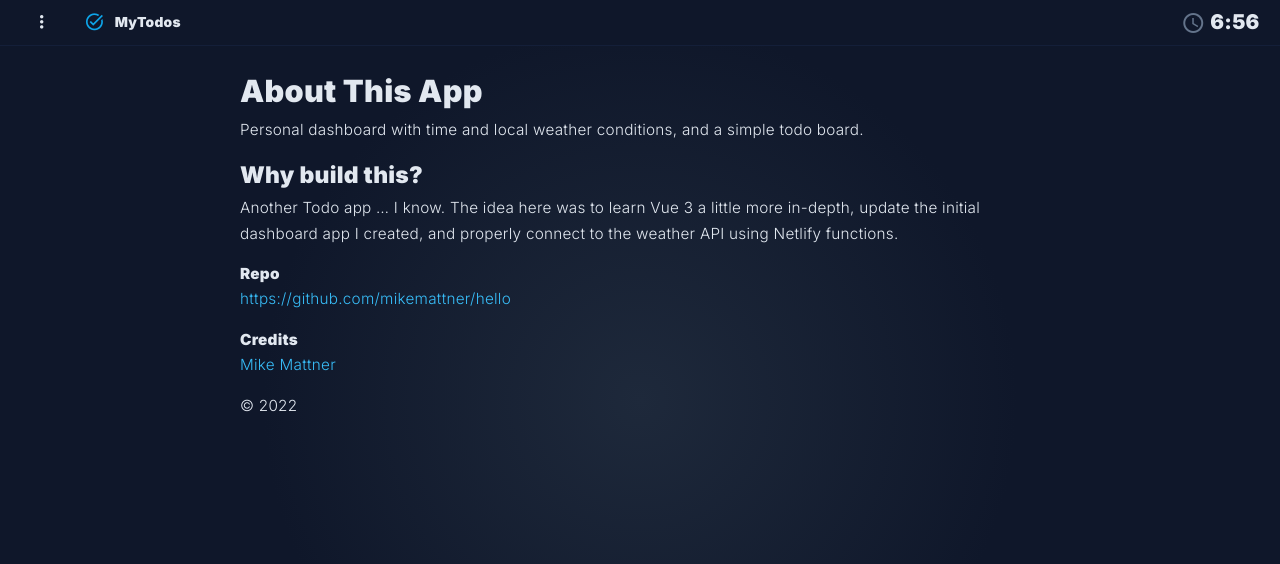
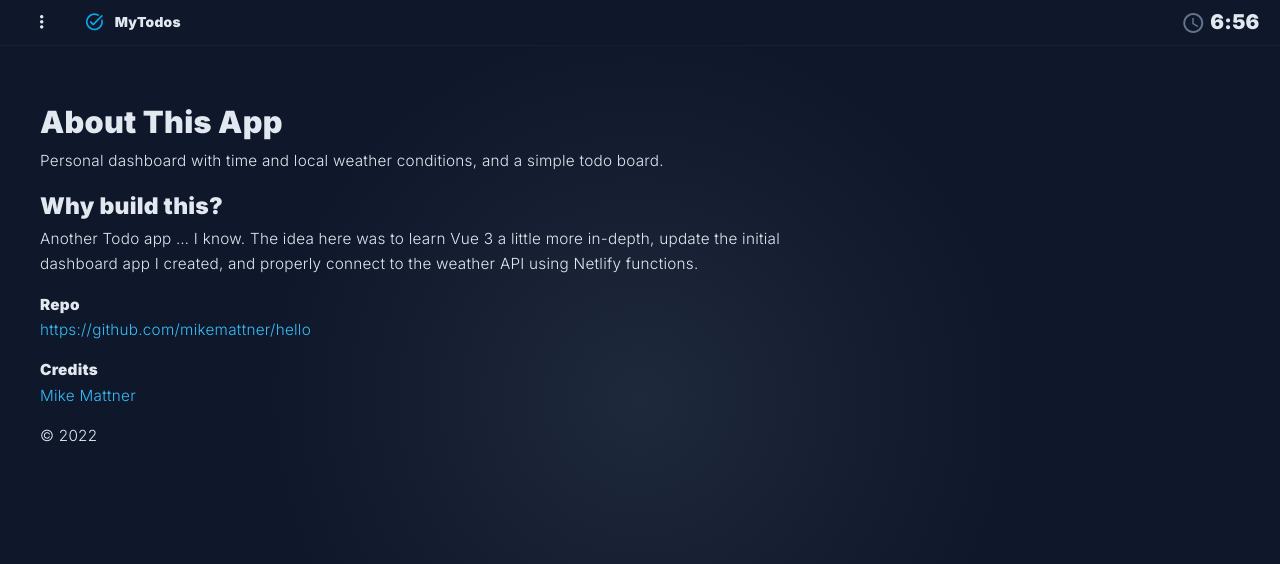
Before and after one commit to mikemattner/hello, a Vue app: page /about in a window 1280 px wide. Shown: the top 564 px of the page. Built offline with nearby package versions, Linux system fonts and the light colour scheme; no server answers; what v-calendar would draw is missing.

Commit message:
Updating spacing and type size values.

```diff
--- a/src/components/CurrentGreeting.vue
+++ b/src/components/CurrentGreeting.vue
@@ -54,7 +54,7 @@ export default defineComponent({
   padding: 0;
 
   &__message {
-    font-size: 1rem;
+    font-size: 1.25rem;
     line-height: 1.2;
     color: var(--bunker-400);
     display: flex;
--- a/src/components/ToDos.vue
+++ b/src/components/ToDos.vue
@@ -226,9 +226,9 @@ export default defineComponent({
 <style lang="scss" scoped>
 .todo-list-header {
   display: grid;
-  align-items: center;
+  align-items: flex-end;
   grid-template-columns: 1fr 1fr;
-  padding: 0 20px 20px;
+  padding: 1.5rem 20px 1.25rem;
 
   .add-task-button-container {
     display: flex;
@@ -267,7 +267,7 @@ export default defineComponent({
     width: 100%;
     position: relative;
     flex-grow: 1;
-    height: 70vh;
+    height: 65vh;
     overflow-y: auto;
     &-draggable {
       min-height: 550px;
--- a/src/views/AboutView.vue
+++ b/src/views/AboutView.vue
@@ -42,12 +42,13 @@ export default defineComponent({
   display: flex;
   flex-direction: column;
   justify-content: flex-start;
-  align-items: center;
+  align-items: flex-start;
   padding: 1rem 20px;
   font-size: 0.75rem;
 
   .container {
     max-width: 800px;
+    padding: 1.5rem 20px 0;
   }
 }
 </style>
```
